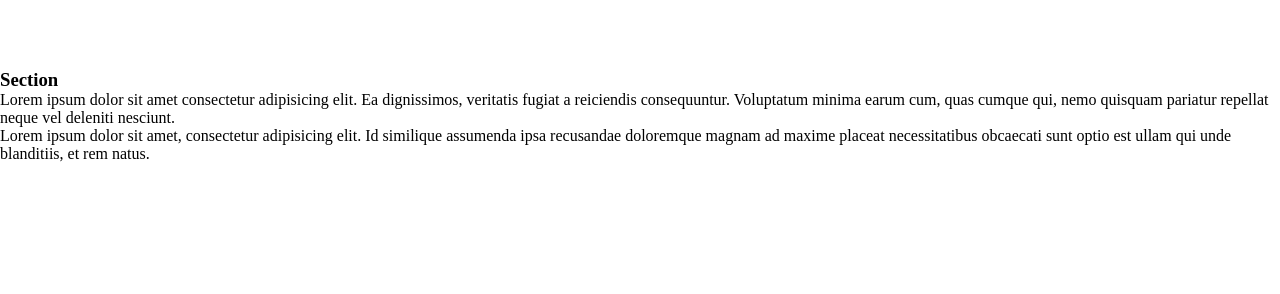
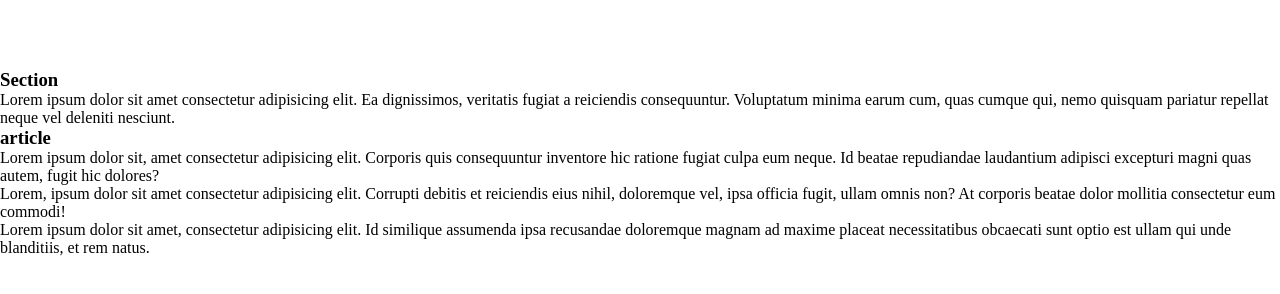
Before and after one commit to ericalicasados/proyect-cours, a plain HTML site: page index.html in a window 1280 px wide. Shown: the part 40-334 px from the top of the page. Drawn offline with Linux system fonts and the light colour scheme.

Commit message:
codigo final completo

```diff
--- a/index.html
+++ b/index.html
@@ -31,6 +31,14 @@
     </section>
 </aside>
 
+<section class="section">
+    <article>
+        <h1>article</h1>
+        <p>Lorem ipsum dolor sit, amet consectetur adipisicing elit. Corporis quis consequuntur inventore hic ratione fugiat culpa eum neque. Id beatae repudiandae laudantium adipisci excepturi magni quas autem, fugit hic dolores?</p>
+        <p>Lorem, ipsum dolor sit amet consectetur adipisicing elit. Corrupti debitis et reiciendis eius nihil, doloremque vel, ipsa officia fugit, ullam omnis non? At corporis beatae dolor mollitia consectetur eum commodi!</p>
+    </article>
+</section>
+
 <footer class="footer">
     <p>Lorem ipsum dolor sit amet, consectetur adipisicing elit. Id similique assumenda ipsa recusandae doloremque magnam ad maxime placeat necessitatibus obcaecati sunt optio est ullam qui unde blanditiis, et rem natus.</p>
 </footer>
```
